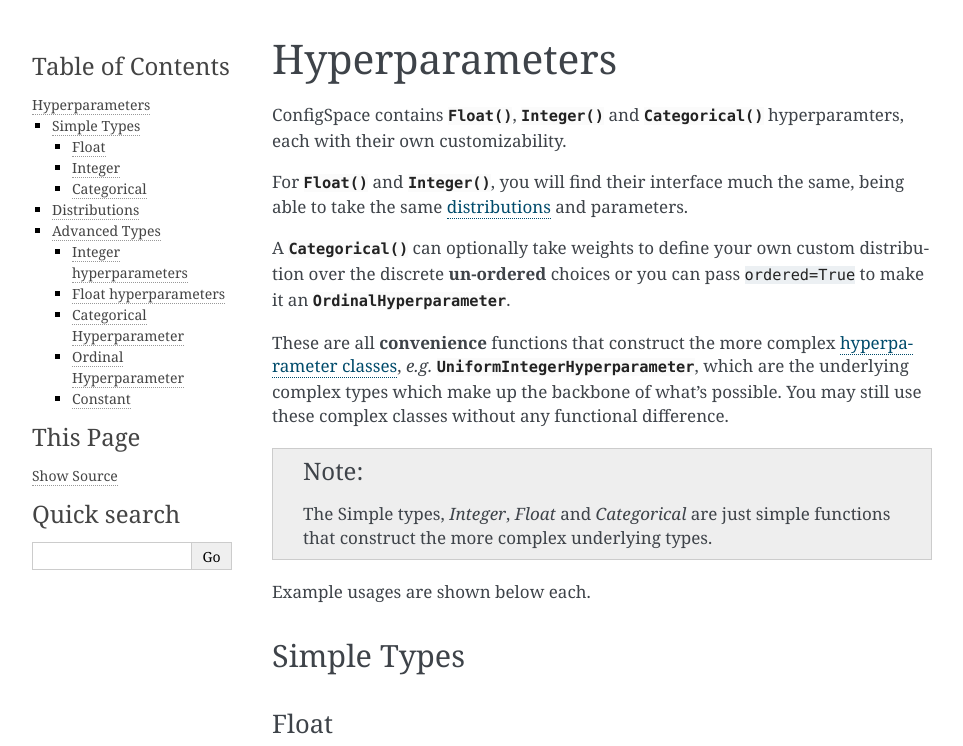
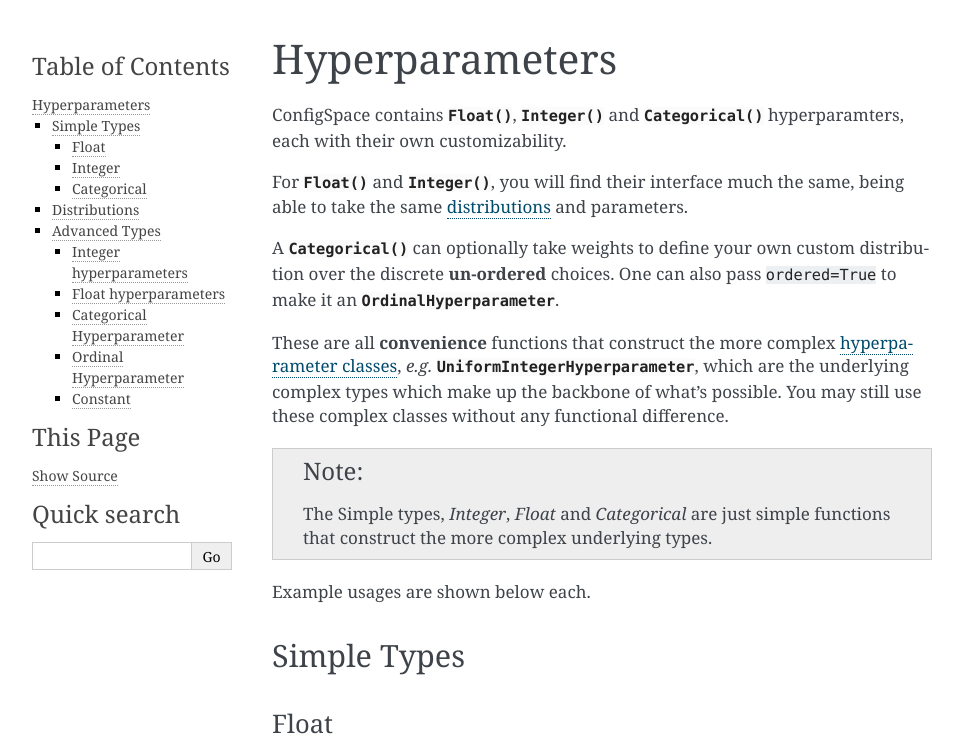
Before and after one commit to automl/ConfigSpace, a Sphinx documentation site: the page built from docs/api/hyperparameters.rst, in a window 1280 px wide and 900 px high, cut to the strip 0-746 px from the top of the window. Shown: the whole strip, without its empty margins (148-1111 px from the left). Built offline with Sphinx 7.4.7, drawn with Linux system fonts in a browser that asks for light colours.

Commit message:
Minor wording

```diff
--- a/docs/api/hyperparameters.rst
+++ b/docs/api/hyperparameters.rst
@@ -10,8 +10,9 @@ and :func:`~ConfigSpace.api.types.categorical.Categorical` hyperparamters, each
 For :func:`~ConfigSpace.api.types.float.Float` and :func:`~ConfigSpace.api.types.integer.Integer`, you will find their
 interface much the same, being able to take the same :ref:`distributions <Distributions>` and parameters.
 
-A :func:`~ConfigSpace.api.types.categorical.Categorical` can optionally take weights to define your own custom distribution over the discrete **un-ordered** choices
-or you can pass ``ordered=True`` to make it an :class:`~ConfigSpace.hyperparameters.OrdinalHyperparameter`.
+A :func:`~ConfigSpace.api.types.categorical.Categorical` can optionally take weights to define
+your own custom distribution over the discrete **un-ordered** choices.
+One can also pass ``ordered=True`` to make it an :class:`~ConfigSpace.hyperparameters.OrdinalHyperparameter`.
 
 These are all **convenience** functions that construct the more complex :ref:`hyperparameter classes <Advanced_Hyperparameters>`, *e.g.* :class:`~ConfigSpace.hyperparameters.UniformIntegerHyperparameter`,
 which are the underlying complex types which make up the backbone of what's possible.
```
Also changed, not shown: 1 other file.
